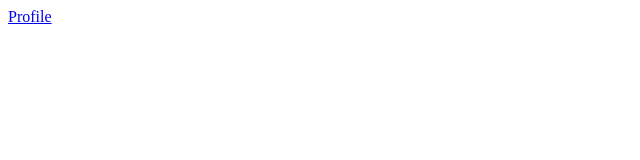
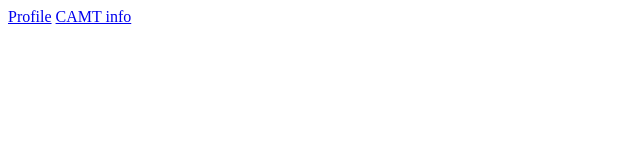
Before and after one commit to ApiLies/lab3.4, a plain HTML site: page index.html in a window 1280 px wide. Shown: the whole page, without its empty margins (0-640 px from the left). Drawn offline with Linux system fonts and the light colour scheme.

Commit message:
Another feature

```diff
--- a/index.html
+++ b/index.html
@@ -6,6 +6,7 @@
 <body>
 
     <a href="profile.html">Profile</a>
+    <a href="https://go.camt.cmu.ac.th/index.php/en/">CAMT info</a>
 
 </body>
 </html>
```
